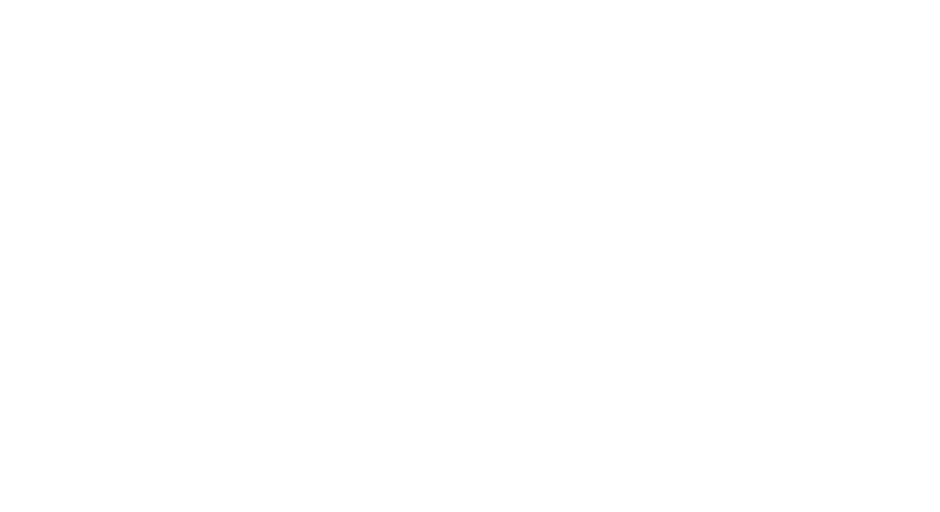
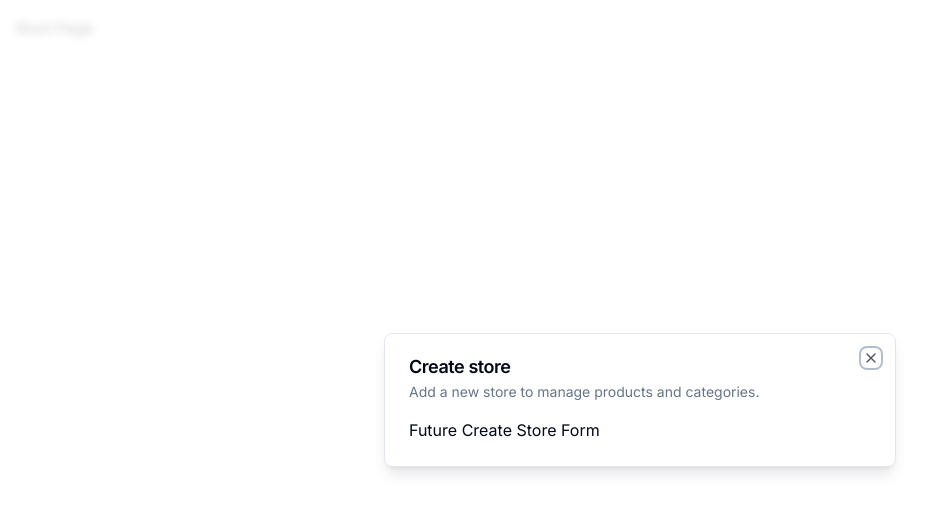
Before and after one commit to Alexisgnd/gearboxhub_admin, a Next.js app: page / in a window 1280 px wide. Shown: the top 512 px of the page, without its empty margins (0-940 px from the left). Built offline with nearby package versions, Linux system fonts and the light colour scheme.

Commit message:
Add : modal components

```diff
--- a/app/(root)/page.tsx
+++ b/app/(root)/page.tsx
@@ -1,11 +1,24 @@
-import { UserButton } from "@clerk/nextjs"
+"use client";
+
+import { useEffect } from "react";
+
+import { useStoreModal } from "@/hooks/use-store-modal";
 
 const SetupPage = () => {
-    return(
-      <div className="p-4">
-      <UserButton afterSignOutUrl="/" />
-      </div>
-    );
-  }
+  const onOpen = useStoreModal((state) => state.onOpen);
+  const isOpen = useStoreModal((state) => state.isOpen);
 
-  export default SetupPage
+  useEffect(() => {
+    if (!isOpen) {
+      onOpen();
+    }
+  }, [isOpen, onOpen]);
+
+  return (
+    <div className="p-4">
+      Root Page
+    </div>
+  );
+}
+
+export default SetupPage;
--- a/app/layout.tsx
+++ b/app/layout.tsx
@@ -1,5 +1,7 @@
+import { Inter } from 'next/font/google'
 import { ClerkProvider } from '@clerk/nextjs'
-import { Inter } from 'next/font/google'
+
+import { ModalProvider } from '@/providers/modal-provider'
 
 import './globals.css'
 
@@ -18,7 +20,10 @@
   return (
     <ClerkProvider>
       <html lang="fr">
-        <body className={inter.className}>{children}</body>
+        <body className={inter.className}>
+        <ModalProvider />
+          {children}
+          </body>
       </html>
     </ClerkProvider>
   )
--- /dev/null
+++ b/components/modals/store-modal.tsx
@@ -0,0 +1,19 @@
+"use client";
+
+import { useStoreModal } from "@/hooks/use-store-modal";
+import { Modal } from "@/components/ui/modal";
+
+export const StoreModal = () => {
+  const storeModal = useStoreModal();
+
+  return (
+    <Modal
+      title="Create store"
+      description="Add a new store to manage products and categories."
+      isOpen={storeModal.isOpen}
+      onClose={storeModal.onClose}
+    >
+      Future Create Store Form
+    </Modal>
+  );
+};
--- /dev/null
+++ b/components/ui/dialog.tsx
@@ -0,0 +1,128 @@
+"use client"
+
+import * as React from "react"
+import * as DialogPrimitive from "@radix-ui/react-dialog"
+import { X } from "lucide-react"
+
+import { cn } from "@/lib/utils"
+
+const Dialog = DialogPrimitive.Root
+
+const DialogTrigger = DialogPrimitive.Trigger
+
+const DialogPortal = ({
+  className,
+  children,
+  ...props
+}: DialogPrimitive.DialogPortalProps) => (
+  <DialogPrimitive.Portal className={cn(className)} {...props}>
+    <div className="fixed inset-0 z-50 flex items-start justify-center sm:items-center">
+      {children}
+    </div>
+  </DialogPrimitive.Portal>
+)
+DialogPortal.displayName = DialogPrimitive.Portal.displayName
+
+const DialogOverlay = React.forwardRef<
+  React.ElementRef<typeof DialogPrimitive.Overlay>,
+  React.ComponentPropsWithoutRef<typeof DialogPrimitive.Overlay>
+>(({ className, ...props }, ref) => (
+  <DialogPrimitive.Overlay
+    ref={ref}
+    className={cn(
+      "fixed inset-0 z-50 bg-background/80 backdrop-blur-sm transition-all duration-100 data-[state=closed]:animate-out data-[state=closed]:fade-out data-[state=open]:fade-in",
+      className
+    )}
+    {...props}
+  />
+))
+DialogOverlay.displayName = DialogPrimitive.Overlay.displayName
+
+const DialogContent = React.forwardRef<
+  React.ElementRef<typeof DialogPrimitive.Content>,
+  React.ComponentPropsWithoutRef<typeof DialogPrimitive.Content>
+>(({ className, children, ...props }, ref) => (
+  <DialogPortal>
+    <DialogOverlay />
+    <DialogPrimitive.Content
+      ref={ref}
+      className={cn(
+        "fixed z-50 grid w-full gap-4 rounded-b-lg border bg-background p-6 shadow-lg animate-in data-[state=open]:fade-in-90 data-[state=open]:slide-in-from-bottom-10 sm:max-w-lg sm:rounded-lg sm:zoom-in-90 data-[state=open]:sm:slide-in-from-bottom-0",
+        className
+      )}
+      {...props}
+    >
+      {children}
+      <DialogPrimitive.Close className="absolute right-4 top-4 rounded-sm opacity-70 ring-offset-background transition-opacity hover:opacity-100 focus:outline-none focus:ring-2 focus:ring-ring focus:ring-offset-2 disabled:pointer-events-none data-[state=open]:bg-accent data-[state=open]:text-muted-foreground">
+        <X className="h-4 w-4" />
+        <span className="sr-only">Close</span>
+      </DialogPrimitive.Close>
+    </DialogPrimitive.Content>
+  </DialogPortal>
+))
+DialogContent.displayName = DialogPrimitive.Content.displayName
+
+const DialogHeader = ({
+  className,
+  ...props
+}: React.HTMLAttributes<HTMLDivElement>) => (
+  <div
+    className={cn(
+      "flex flex-col space-y-1.5 text-center sm:text-left",
+      className
+    )}
+    {...props}
+  />
+)
+DialogHeader.displayName = "DialogHeader"
+
+const DialogFooter = ({
+  className,
+  ...props
+}: React.HTMLAttributes<HTMLDivElement>) => (
+  <div
+    className={cn(
+      "flex flex-col-reverse sm:flex-row sm:justify-end sm:space-x-2",
+      className
+    )}
+    {...props}
+  />
+)
+DialogFooter.displayName = "DialogFooter"
+
+const DialogTitle = React.forwardRef<
+  React.ElementRef<typeof DialogPrimitive.Title>,
+  React.ComponentPropsWithoutRef<typeof DialogPrimitive.Title>
+>(({ className, ...props }, ref) => (
+  <DialogPrimitive.Title
+    ref={ref}
+    className={cn(
+      "text-lg font-semibold leading-none tracking-tight",
+      className
+    )}
+    {...props}
+  />
+))
+DialogTitle.displayName = DialogPrimitive.Title.displayName
+
+const DialogDescription = React.forwardRef<
+  React.ElementRef<typeof DialogPrimitive.Description>,
+  React.ComponentPropsWithoutRef<typeof DialogPrimitive.Description>
+>(({ className, ...props }, ref) => (
+  <DialogPrimitive.Description
+    ref={ref}
+    className={cn("text-sm text-muted-foreground", className)}
+    {...props}
+  />
+))
+DialogDescription.displayName = DialogPrimitive.Description.displayName
+
+export {
+  Dialog,
+  DialogTrigger,
+  DialogContent,
+  DialogHeader,
+  DialogFooter,
+  DialogTitle,
+  DialogDescription,
+}
--- /dev/null
+++ b/components/ui/modal.tsx
@@ -0,0 +1,42 @@
+"use client";
+
+import { Dialog, DialogContent, DialogDescription, DialogFooter, DialogHeader, DialogTitle } from "@/components/ui/dialog";
+import { Button } from "@/components/ui/button";
+
+interface ModalProps {
+  title: string;
+  description: string;
+  isOpen: boolean;
+  onClose: () => void;
+  children?: React.ReactNode;
+}
+
+export const Modal: React.FC<ModalProps> = ({
+  title,
+  description,
+  isOpen,
+  onClose,
+  children
+}) => {
+  const onChange = (open: boolean) => {
+    if (!open) {
+      onClose();
+    }
+  };
+
+  return (
+    <Dialog open={isOpen} onOpenChange={onChange}>
+      <DialogContent>
+        <DialogHeader>
+          <DialogTitle>{title}</DialogTitle>
+          <DialogDescription>
+            {description}
+          </DialogDescription>
+        </DialogHeader>
+        <div>
+          {children}
+        </div>
+      </DialogContent>
+    </Dialog>
+  );
+};
--- /dev/null
+++ b/hooks/use-store-modal.tsx
@@ -0,0 +1,13 @@
+import { create } from "zustand";
+
+interface useStoreModalStore {
+  isOpen: boolean;
+  onOpen: () => void;
+  onClose: () => void;
+}
+
+export const useStoreModal = create<useStoreModalStore>((set) => ({
+  isOpen: false,
+  onOpen: () => set({ isOpen: true }),
+  onClose: () => set({ isOpen: false }),
+}));
--- /dev/null
+++ b/providers/modal-provider.tsx
@@ -0,0 +1,23 @@
+"use client";
+
+import { useEffect, useState } from "react";
+
+import { StoreModal } from "@/components/modals/store-modal";
+
+export const ModalProvider = () => {
+  const [isMounted, setIsMounted] = useState(false);
+
+  useEffect(() => {
+    setIsMounted(true);
+  }, []);
+
+  if (!isMounted) {
+    return null;
+  }
+
+  return (
+    <>
+      <StoreModal />
+    </>
+  );
+}
```
